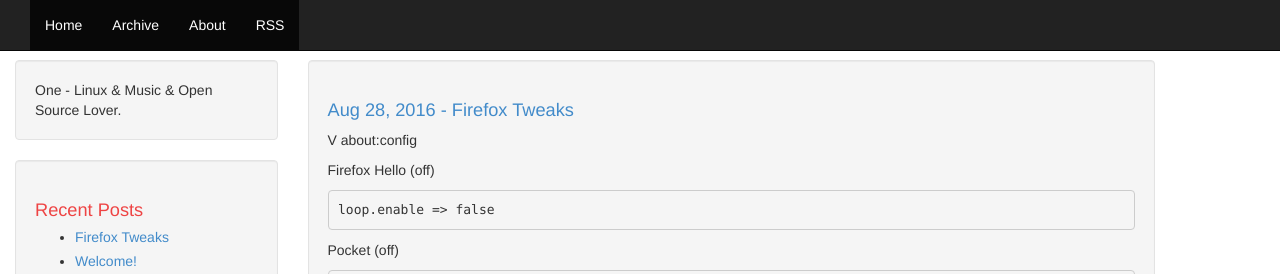
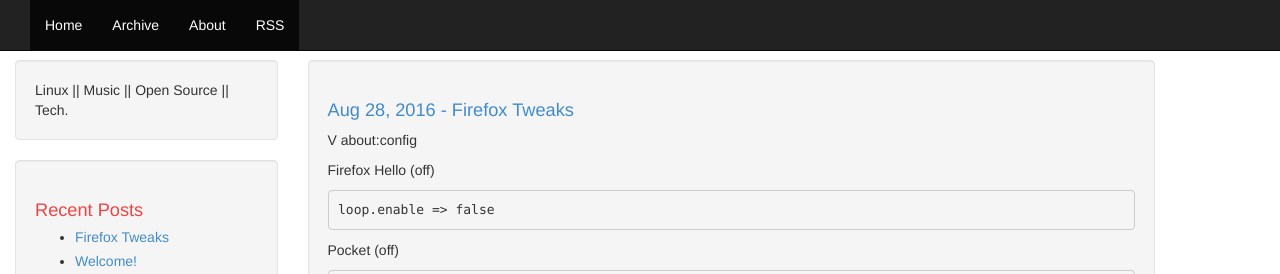
Before and after one commit to marekpistorius/blog.github.io, a Jekyll site: the page built from index.html, in a window 1280 px wide. Shown: the top 274 px of the page. Built offline with Jekyll 4.4.1, drawn with Linux system fonts in a browser that asks for light colours; the list of posts is cut into pages by our own code.

Commit message:
Update _config.yml

```diff
--- a/_config.yml
+++ b/_config.yml
@@ -9,7 +9,7 @@
 title: (M) Blog
 email: mank.pclos@gmail.com
 description: > # this means to ignore newlines until "baseurl:"
-  One - Linux & Music & Open Source Lover.
+  Linux || Music || Open Source || Tech.
 baseurl: "" # the subpath of your site, e.g. /blog
 url: "http://blog.geekmark.eu" # the base hostname & protocol for your site
 twitter_username: monkey_maniu
```
